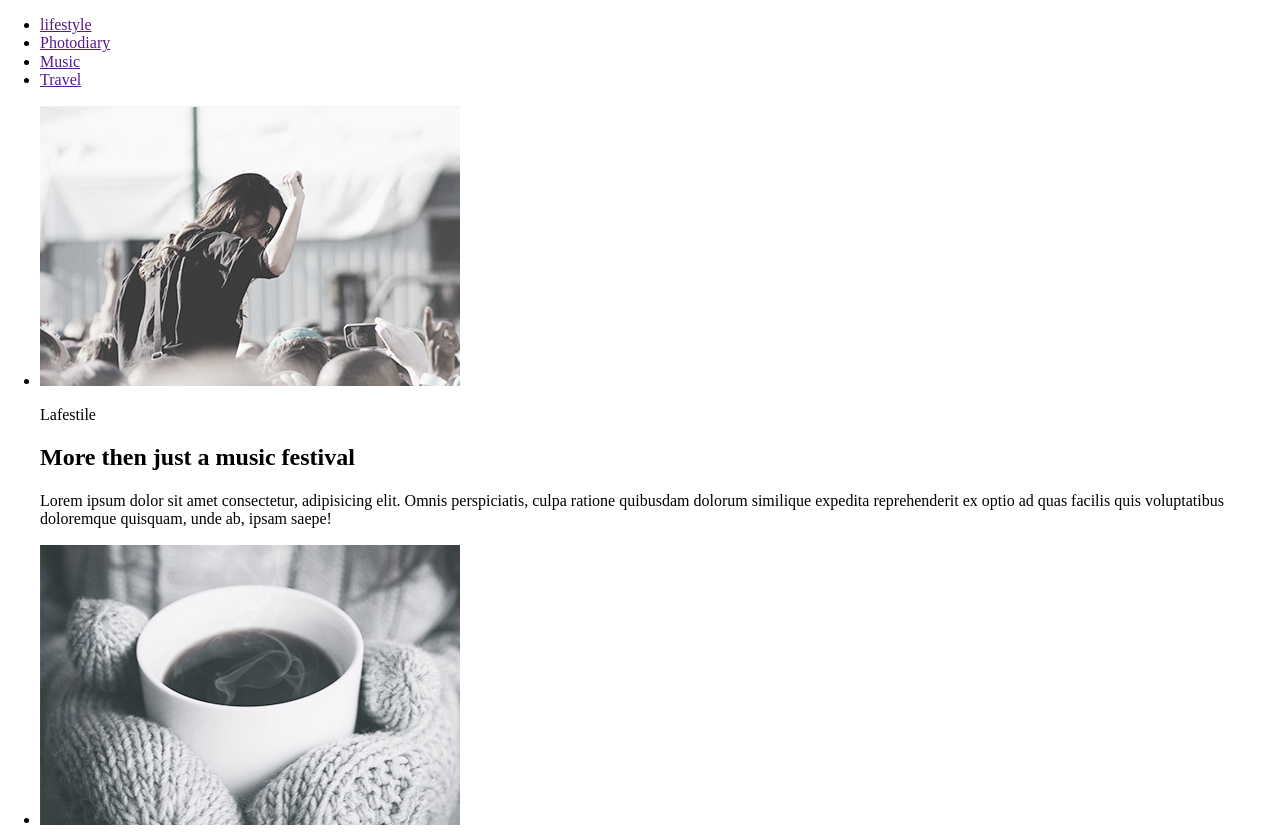
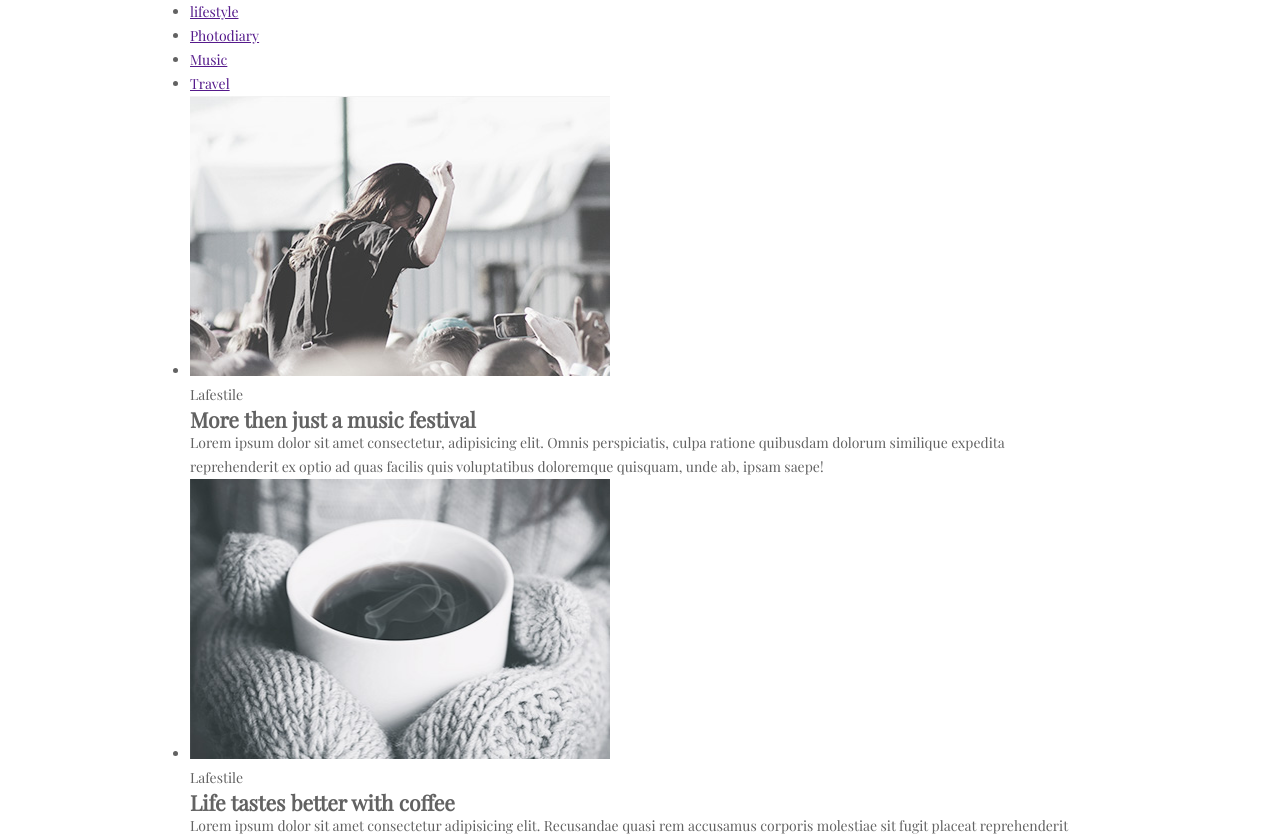
Before and after one commit to Davidass/goit-fe-course, a plain HTML site: page module_03/index.html in a window 1280 px wide. Shown: the top 836 px of the page. Drawn offline with nearby package versions, Linux system fonts and the light colour scheme.

Commit message:
working option

```diff
--- a/module_03/css/styles.css
+++ b/module_03/css/styles.css
@@ -0,0 +1,20 @@
+* {
+  margin: 0;
+  padding: 0;
+  box-sizing: border-box;
+}
+body {
+  font-family: "Ubuntu", "Arial" sans-serif;
+  font-family: "Playfair Display", serif;
+  color: #626262;
+  font-size: 14px;
+  font-weight: 400px;
+  line-height: 24px;
+}
+.wrapper {
+    width: 900px;
+    margin: 0 auto;
+}
+.site-navigation {
+  font-size: 14px;
+}
--- a/module_03/index.html
+++ b/module_03/index.html
@@ -17,7 +17,7 @@
     <div class="wrapper">
       <header class="menu">
         <nav>
-          <ul class="navigation">
+          <ul class="site-navigation">
             <li><a href="">lifestyle</a></li>
             <li><a href="">Photodiary</a></li>
             <li><a href="">Music</a></li>
```
